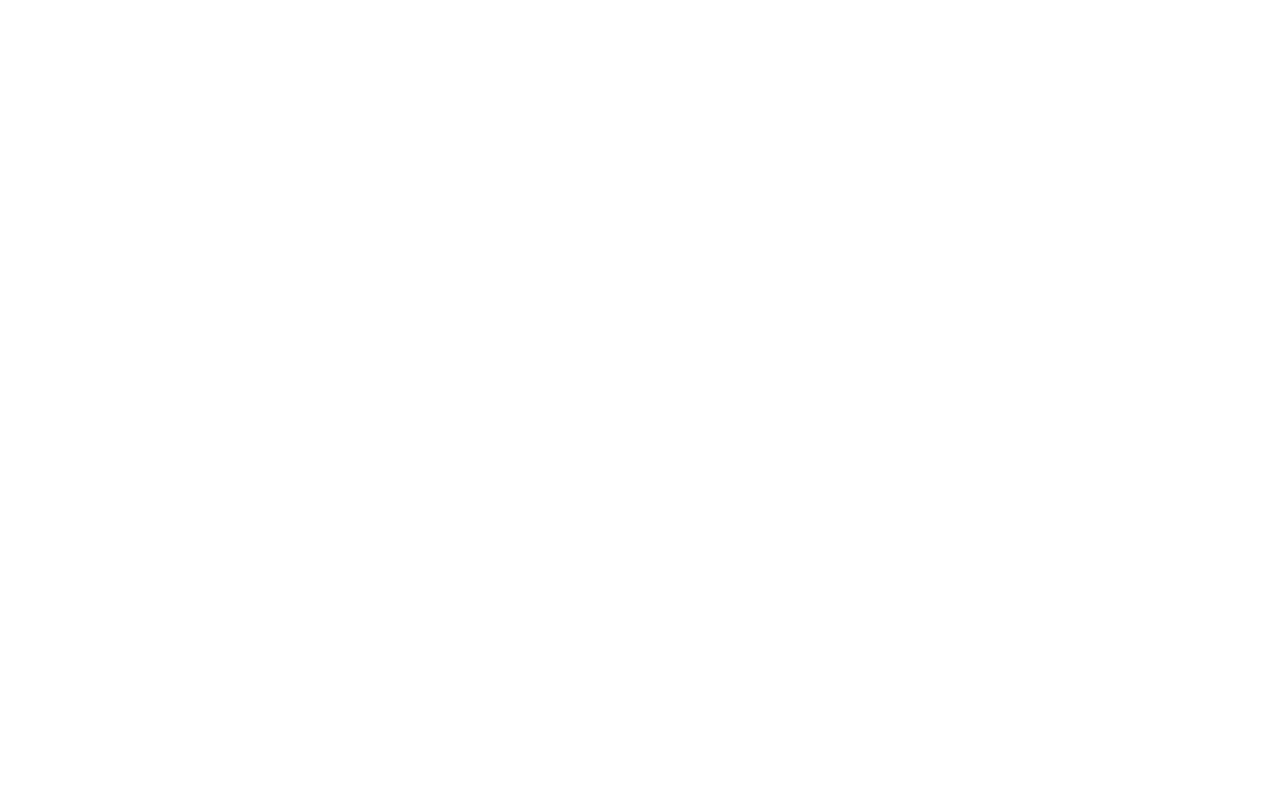
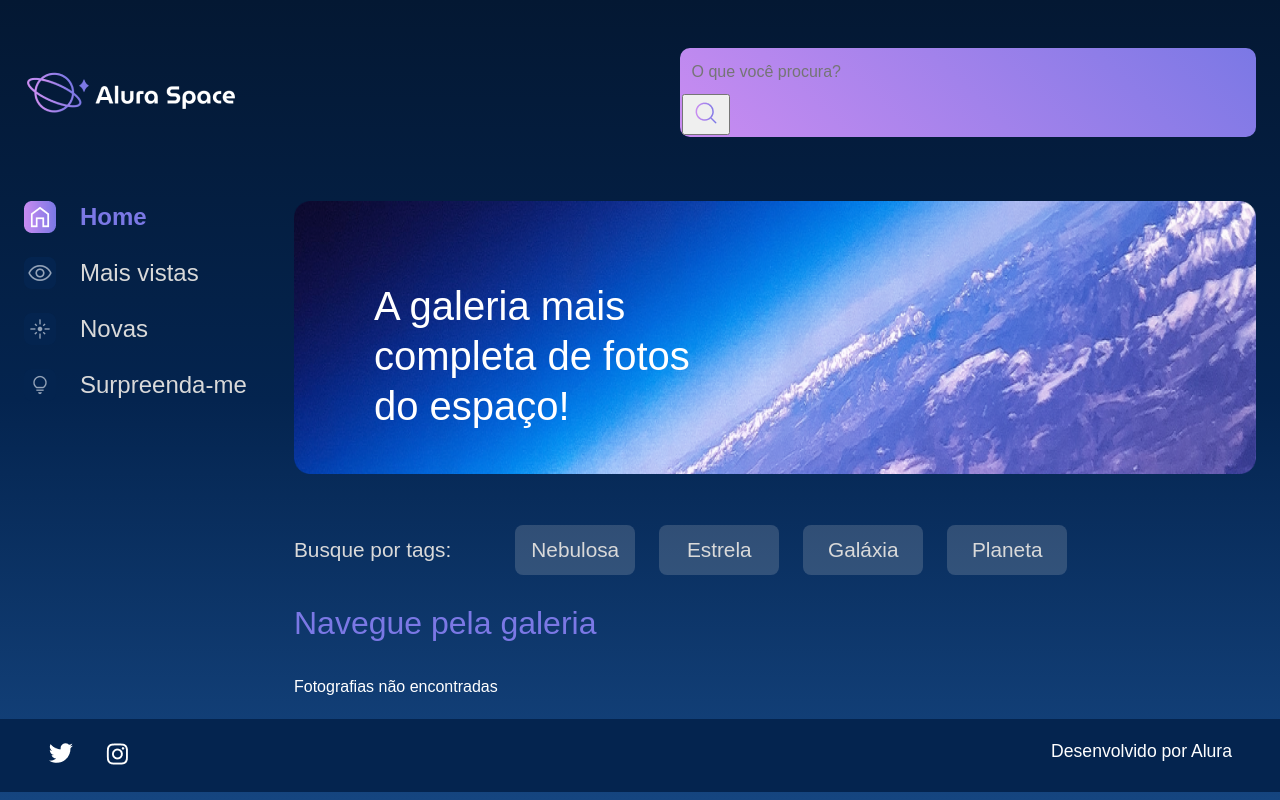
Before and after one commit to Haskerrrr/space, a Django app: page /buscar in a window 1280 px wide. Before the commit the page is empty. Run offline with Django 4.2, Linux system fonts and the light colour scheme.

Commit message:
Feat: Implementando endpoint da busca

```diff
--- a/templates/galeria/buscar.html
+++ b/templates/galeria/buscar.html
@@ -0,0 +1,55 @@
+{% extends 'galeria/base.html' %}
+{% load static %}
+{% block content %}
+            <section class="conteudo">
+                <section class="banner">
+                    <img class="banner__imagem" src="{% static '/assets/imagens/Banner(2).png' %}" alt="banner Space">
+                    <h1 class="banner__titulo"> A galeria mais completa de fotos do espaço!</h1>
+                </section>
+                <section class="tags">
+                    <p class="tags__titulo">Busque por tags:</p>
+                    <ul class="tags__lista">
+                        <li class="tags__tag">Nebulosa</li>
+                        <li class="tags__tag">Estrela</li>
+                        <li class="tags__tag">Galáxia</li>
+                        <li class="tags__tag">Planeta</li>
+                    </ul>
+                </section>
+                <section class="galeria">
+                    <div class="cards">
+                        <h2 class="cards__titulo">Navegue pela galeria</h2>
+                        <ul class="cards__lista">
+                            {% if cards %}
+                            {% for fotografia in cards %}
+                            <li class="card">
+                                <a href="{% url 'imagem' fotografia.id %}">
+                                {% if fotografia.foto == '' or fotografia.foto == null %}
+                                    <img class="card__imagem" src="{% static '/assets/imagens/galeria/not-found.png' %}" alt="foto">
+                                {% else %}
+                                <img class="card__imagem" src="{{ fotografia.foto.url }}" alt="foto">
+                                {% endif %}
+                                </a>
+                                <span class="card__tag">Estrelas</span>
+                                <div class="card__info">
+                                    <p class="card__titulo">{{fotografia.nome}}</p>
+                                    <div class="card__texto">
+                                        <p class="card__descricao">{{fotografia.legenda}}</p>
+                                        <span>
+                                            <img src="{% static '/assets/ícones/1x/favorite_outline.png' %}" alt="ícone de coração">
+                                        </span>
+                                    </div>
+                                </div>
+                            </li>
+                            {% endfor %}
+                            {% else %}
+                            <div class="imagem__texto">
+                                <p>Fotografias não encontradas</p>
+                            </div>
+                            {% endif %}
+                        </ul>
+                    </div>
+                </section>
+            </section>
+        </main>
+    </div>
+{% endblock %}
--- a/templates/galeria/index.html
+++ b/templates/galeria/index.html
@@ -42,6 +42,9 @@
                             </li>
                             {% endfor %}
                             {% else %}
+                            <div class="imagem__texto">
+                                <p>Fotografias não encontradas</p>
+                            </div>
                             {% endif %}
                         </ul>
                     </div>
```
